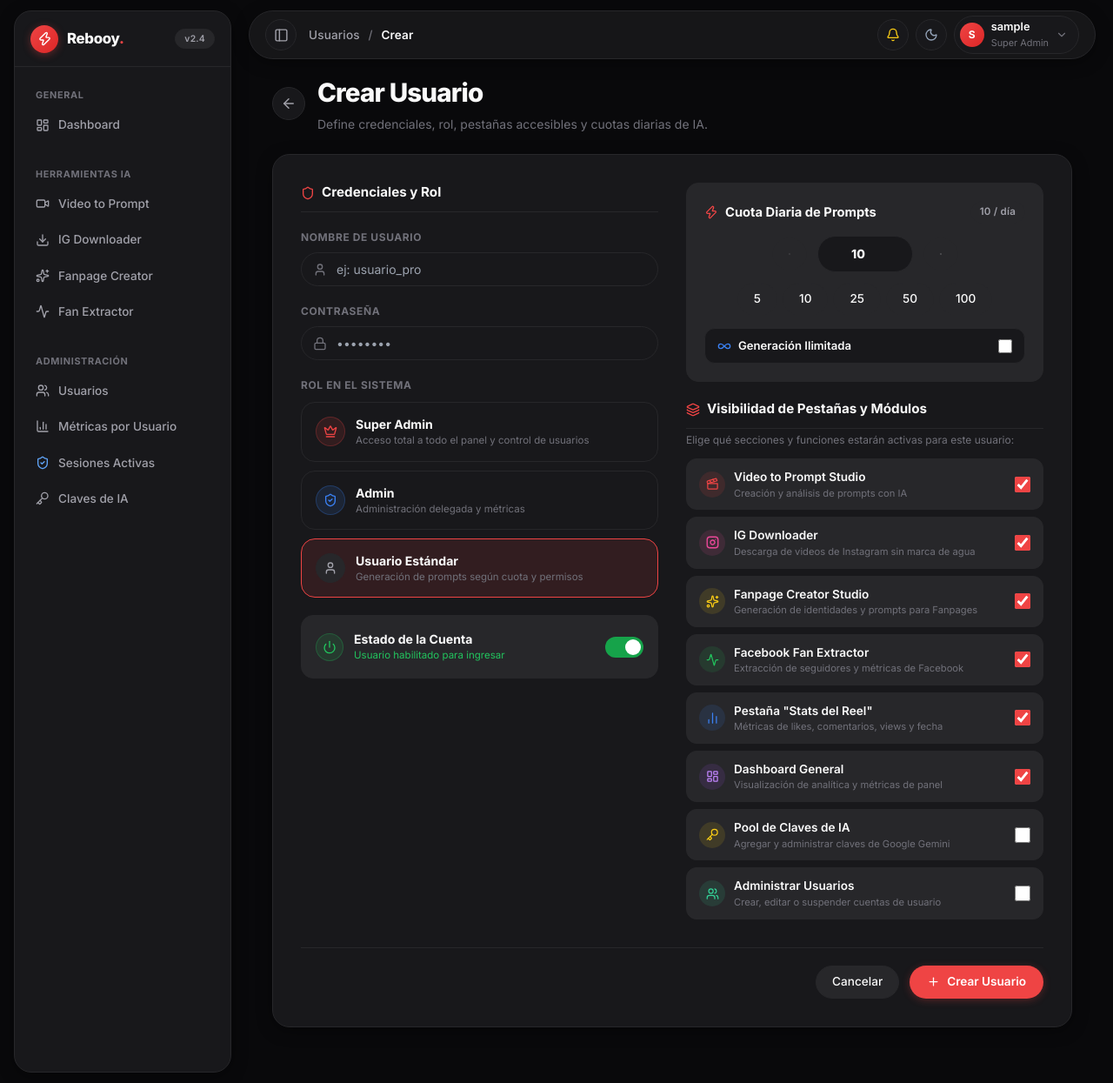
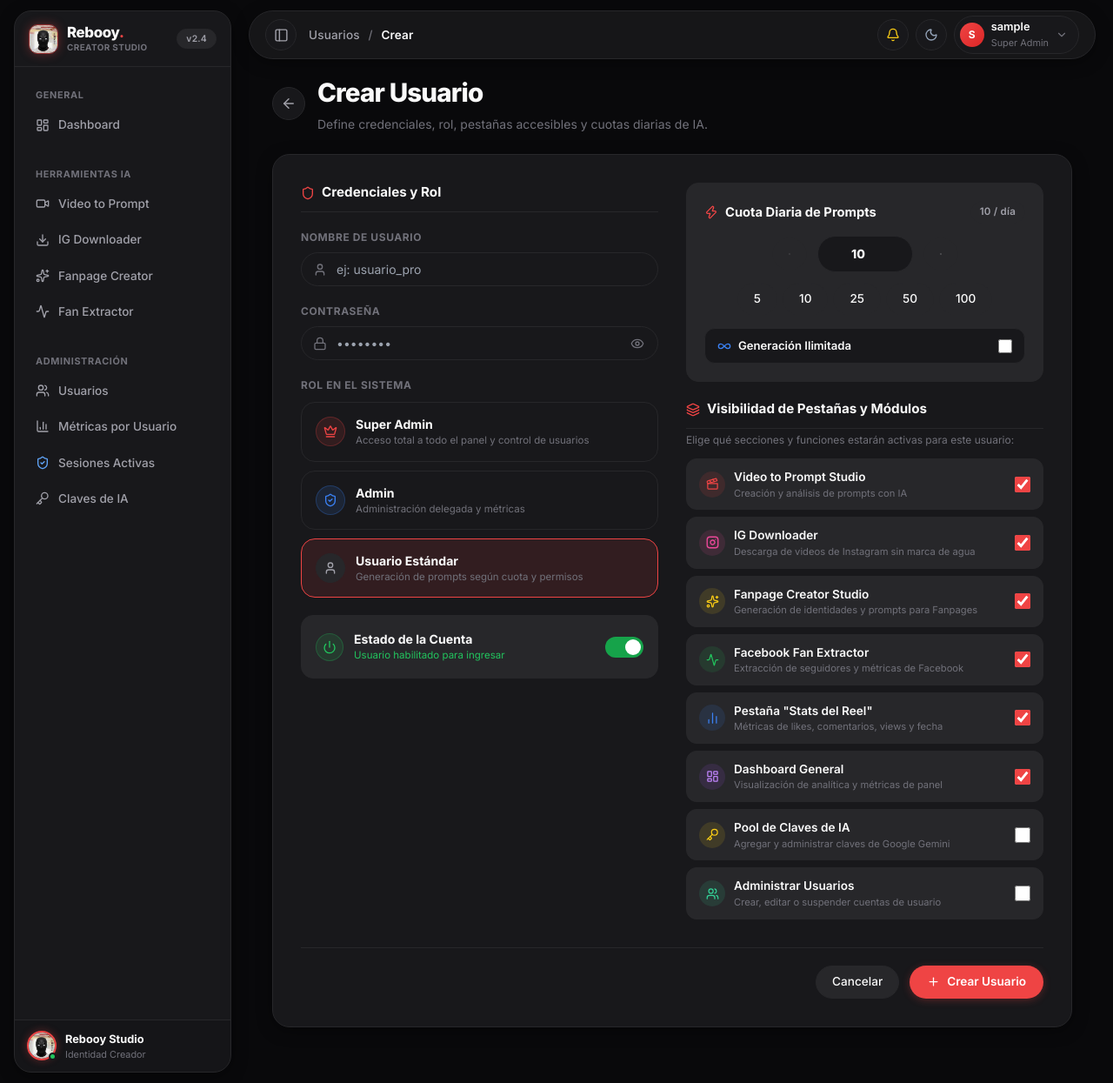
Before and after one commit to estebcast0003/rebooypanel, a Django app: page /panel/usuarios/crear/ in a window 1280 px wide. Shown: the whole page at 87% size. Run offline with Django 5.2, Linux system fonts and the light colour scheme; a user stored in the database is signed in; tables that the repository leaves empty hold one stand-in row (values such as "Sample post"); some libraries are stand-ins or nearby versions.

Commit message:
feat(ui): add creator favicon, sidebar brand identity and password visibility toggle

```diff
--- a/config/urls.py
+++ b/config/urls.py
@@ -20,9 +20,13 @@ from django.contrib.auth import views as auth_views
 from django.conf import settings
 from django.conf.urls.static import static
 from django.views.static import serve
+from django.views.generic import RedirectView
 from core import views as core_views
 
 urlpatterns = [
+    # Favicon
+    path('favicon.ico', RedirectView.as_view(url=settings.STATIC_URL + 'img/favicon.ico', permanent=True)),
+
     # Home
     path('', core_views.home_view, name='home'),
 
--- a/templates/base.html
+++ b/templates/base.html
@@ -1,9 +1,15 @@
+{% load static %}
 <!DOCTYPE html>
 <html lang="es">
 <head>
     <meta charset="UTF-8">
     <meta name="viewport" content="width=device-width, initial-scale=1.0">
     <title>{% block title %}Panel Administrativo{% endblock %}</title>
+
+    <!-- Favicon & Brand Identity -->
+    <link rel="icon" type="image/x-icon" href="{% static 'img/favicon.ico' %}">
+    <link rel="icon" type="image/png" sizes="32x32" href="{% static 'img/favicon.png' %}">
+    <link rel="apple-touch-icon" href="{% static 'img/id.jpg' %}">
 
     <!-- Google Fonts: Inter -->
     <link rel="preconnect" href="https://fonts.googleapis.com">
--- a/templates/panel_admin/user_form.html
+++ b/templates/panel_admin/user_form.html
@@ -68,7 +68,11 @@
                         </label>
                         <div style="position:relative;">
                             <i data-lucide="lock" style="position:absolute; left:14px; top:50%; transform:translateY(-50%); width:16px; height:16px; color:var(--text-muted);"></i>
-                            <input type="password" name="password" id="id_password" required placeholder="••••••••" class="shadcn-input" style="width:100%; padding-left:40px !important;">
+                            <input type="password" name="password" id="id_password" required placeholder="••••••••" class="shadcn-input" style="width:100%; padding-left:40px !important; padding-right:42px !important;">
+                            <button type="button" onclick="toggleAdminPasswordVisibility('id_password', this)" style="position:absolute; right:12px; top:50%; transform:translateY(-50%); background:transparent; border:none; color:var(--text-muted); cursor:pointer; padding:4px; display:flex; align-items:center; justify-content:center;" title="Mostrar u ocultar contraseña">
+                                <i data-lucide="eye" class="eye-open" style="width:16px; height:16px;"></i>
+                                <i data-lucide="eye-off" class="eye-closed" style="width:16px; height:16px; display:none;"></i>
+                            </button>
                         </div>
                         {% if form.password.errors %}
                             <div style="margin-top:6px; font-size:0.78rem; color:#f87171;">{{ form.password.errors|join:", " }}</div>
@@ -436,5 +440,21 @@ document.addEventListener('DOMContentLoaded', () => {
     setUnlimited(isUnl);
     lucide.createIcons();
 });
+
+function toggleAdminPasswordVisibility(inputId, btn) {
+    const input = document.getElementById(inputId);
+    if (!input) return;
+    const eyeOpen = btn.querySelector('.eye-open');
+    const eyeClosed = btn.querySelector('.eye-closed');
+    if (input.type === 'password') {
+        input.type = 'text';
+        if (eyeOpen) eyeOpen.style.display = 'none';
+        if (eyeClosed) eyeClosed.style.display = 'block';
+    } else {
+        input.type = 'password';
+        if (eyeOpen) eyeOpen.style.display = 'block';
+        if (eyeClosed) eyeClosed.style.display = 'none';
+    }
+}
 </script>
 {% endblock %}
--- a/templates/panel_base.html
+++ b/templates/panel_base.html
@@ -5,6 +5,11 @@
     <meta charset="UTF-8">
     <meta name="viewport" content="width=device-width, initial-scale=1.0">
     <title>{% block title %}Rebooy Panel{% endblock %}</title>
+
+    <!-- Favicon & Creator Brand Identity -->
+    <link rel="icon" type="image/x-icon" href="{% static 'img/favicon.ico' %}">
+    <link rel="icon" type="image/png" sizes="32x32" href="{% static 'img/favicon.png' %}">
+    <link rel="apple-touch-icon" href="{% static 'img/id.jpg' %}">
 
     <!-- Google Fonts: Inter -->
     <link rel="preconnect" href="https://fonts.googleapis.com">
@@ -728,14 +733,15 @@
     <!-- ═══════════════════════ FLOATING SIDEBAR (SHADCN UI) ═══════════════════════ -->
     <aside id="mainSidebar" class="floating-sidebar">
 
-        <!-- Logo & Brand -->
-        <div style="height:64px; display:flex; align-items:center; justify-content:space-between; padding:0 18px; border-bottom:1px solid var(--border-subtle); flex-shrink:0;">
-            <a href="{% url 'dashboard' %}" style="display:flex; align-items:center; gap:10px; text-decoration:none;">
-                <div style="width:32px; height:32px; border-radius:9999px; background:linear-gradient(135deg, #ef4444, #dc2626); display:flex; align-items:center; justify-content:center; box-shadow:0 2px 10px rgba(239,68,68,0.35);">
-                    <i data-lucide="zap" style="width:17px; height:17px; color:#ffffff;"></i>
+        <!-- Logo & Brand (Creator Identity) -->
+        <div style="height:64px; display:flex; align-items:center; justify-content:space-between; padding:0 16px; border-bottom:1px solid var(--border-subtle); flex-shrink:0;">
+            <a href="{% url 'dashboard' %}" style="display:flex; align-items:center; gap:10px; text-decoration:none;" title="Rebooy Creator Panel">
+                <div style="position:relative; width:34px; height:34px; border-radius:10px; overflow:hidden; border:1.5px solid rgba(239,68,68,0.6); box-shadow:0 0 12px rgba(239,68,68,0.35); flex-shrink:0;">
+                    <img src="{% static 'img/id.jpg' %}" alt="Rebooy Identity" style="width:100%; height:100%; object-fit:cover;">
                 </div>
                 <div style="display:flex; flex-direction:column;">
-                    <span style="font-weight:800; font-size:1.05rem; letter-spacing:-0.02em; color:var(--text-primary);">Rebooy<span style="color:#ef4444;">.</span></span>
+                    <span style="font-weight:800; font-size:1.05rem; letter-spacing:-0.02em; color:var(--text-primary); line-height:1.2;">Rebooy<span style="color:#ef4444;">.</span></span>
+                    <span style="font-size:0.62rem; color:var(--text-muted); font-weight:700; letter-spacing:0.04em;">CREATOR STUDIO</span>
                 </div>
             </a>
             <span class="badge-pill badge-user" style="font-size:0.65rem;">v2.4</span>
@@ -818,6 +824,22 @@
             {% endif %}
 
         </nav>
+
+        <!-- Creator Identity Card Footer -->
+        <div style="padding:12px 14px; border-top:1px solid var(--border-subtle); flex-shrink:0; background:rgba(0,0,0,0.12);">
+            <div style="display:flex; align-items:center; gap:10px;">
+                <div style="position:relative; flex-shrink:0;">
+                    <img src="{% static 'img/id.jpg' %}" alt="Creador" style="width:34px; height:34px; border-radius:9999px; object-fit:cover; border:2px solid var(--primary-brand); box-shadow:0 0 10px rgba(239,68,68,0.35);">
+                    <span style="position:absolute; bottom:0; right:0; width:9px; height:9px; border-radius:50%; background:#22c55e; border:2px solid var(--bg-card); display:block;"></span>
+                </div>
+                <div style="min-width:0; flex:1;">
+                    <div style="font-size:0.8rem; font-weight:700; color:var(--text-primary); white-space:nowrap; overflow:hidden; text-overflow:ellipsis;">Rebooy Studio</div>
+                    <div style="font-size:0.68rem; color:var(--text-muted); display:flex; align-items:center; gap:4px;">
+                        <span>Identidad Creador</span>
+                    </div>
+                </div>
+            </div>
+        </div>
     </aside>
 
     <!-- ═══════════════════════ MAIN VIEWPORT ═══════════════════════ -->
```
Also changed, not shown: templates/core/login.html (+34 -1 lines), static/favicon.ico (added), static/img/favicon.ico (added), static/img/favicon.png (added).
